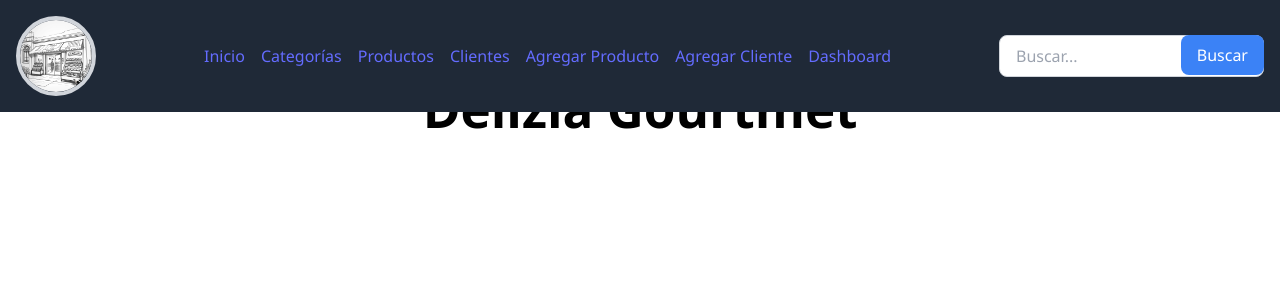
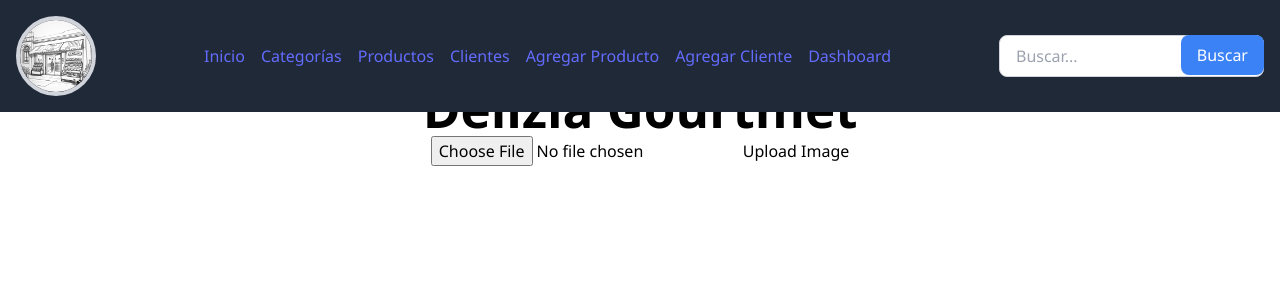
Before and after one commit to BeJotaTriple/Delizia-Gourmet, a React (Vite) app in the folder frontend/: page / in a window 1280 px wide. Shown: the top 300 px of the page. Built offline with nearby package versions, Linux system fonts and the light colour scheme; no server answers.

Commit message:
Metodo para subir imagen desde frontend

```diff
--- a/frontend/src/App.tsx
+++ b/frontend/src/App.tsx
@@ -6,6 +6,7 @@
 import Clients from './components/Clients'
 import Products from './components/Products'
 import AddClient from './components/AddClient'
+import UploadImage from './components/UploadImage'
 
 function App() {
   return (
@@ -14,6 +15,7 @@
         <h1 className='font-bold w-full'>Delizia Gourtmet</h1>
       </header>
       <Navbar />
+      <UploadImage />
       <Routes>
         <Route path='/categorias' element={<Categorias />} />
         <Route path='/add-product' element={<AddProduct />} />
--- a/frontend/src/components/Clients.tsx
+++ b/frontend/src/components/Clients.tsx
@@ -6,6 +6,7 @@
 import { format } from 'date-fns';
 // Definición de la interfaz para un cliente
 interface Client {
+    _id: string;
     name: string;
     email: string;
     address: string;
@@ -38,10 +39,10 @@
     }
 
     // en el parámetro se debe agregar clientId: string
-    const handleDelete = async () => {
+    const handleDelete = async (clientId: string) => {
         try{
-            await apiClient.delete(`/clients/`) //agregar ${clientId} a la ruta
-            .then(response => setClients(response.data))
+            await apiClient.delete(`api/clients/${clientId}`) //agregar ${clientId} a la ruta
+            setClients(prevClients => prevClients.filter(client => client._id !== clientId));
             alert("Client deleted sucessfully")
         } catch(error) {
             console.error("Error deleting client:", error)
@@ -73,7 +74,7 @@
                             <td className={`${styles.tbody}`}>{client.tel_numb}</td>
                             <td className={`${styles.tbody}`}>{format(client.reg_date, 'MM/dd/yyyy')}</td>
                             <EditButton onClick={() => handleEdit()} /> {/*Agregar client.id */}
-                            <DeleteButton onClick={() => handleDelete()} /> {/*Agregar client.id */}
+                            <DeleteButton onClick={() => handleDelete(client._id)} /> {/*Agregar client.id */}
                         </tr>
                     ))}
                 </tbody>
--- /dev/null
+++ b/frontend/src/components/UploadImage.tsx
@@ -0,0 +1,39 @@
+import React, { useState } from 'react';
+import axios from 'axios';
+
+const UploadImage: React.FC = () => {
+  const [image, setImage] = useState<File | null>(null);
+
+  const handleImageChange = (e: React.ChangeEvent<HTMLInputElement>) => {
+    if (e.target.files) {
+      setImage(e.target.files[0]);
+    }
+  };
+
+  const handleUpload = async () => {
+    if (image) {
+      const formData = new FormData();
+      formData.append('file', image);
+      formData.append('upload_preset', 'ml_default');
+
+      try {
+        const response = await axios.post('https://api.cloudinary.com/v1_1/dl8mgmlbq/image/upload', formData);
+        const imageUrl = response.data.secure_url;
+
+        // Enviar la URL de la imagen a tu backend para almacenarla en la base de datos
+        console.log('Image URL saved to database:', imageUrl);
+      } catch (error) {
+        console.error('Error uploading image:', error);
+      }
+    }
+  };
+
+  return (
+    <div>
+      <input type="file" onChange={handleImageChange} />
+      <button onClick={handleUpload}>Upload Image</button>
+    </div>
+  );
+};
+
+export default UploadImage;
```
